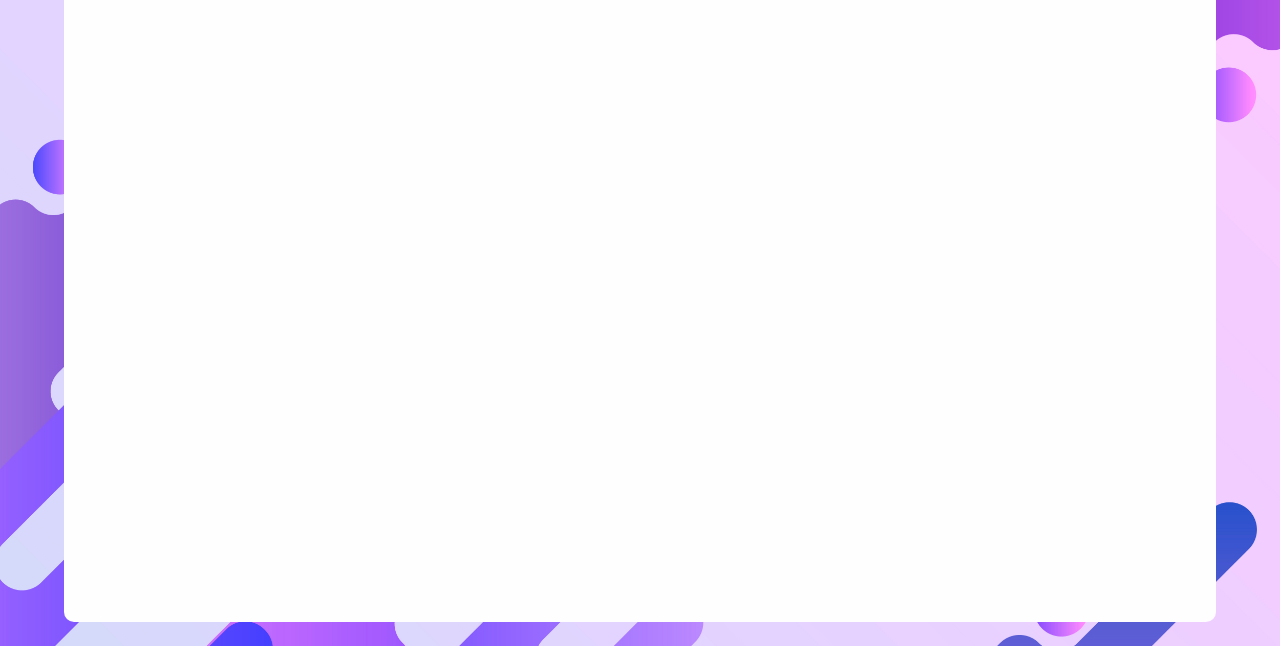
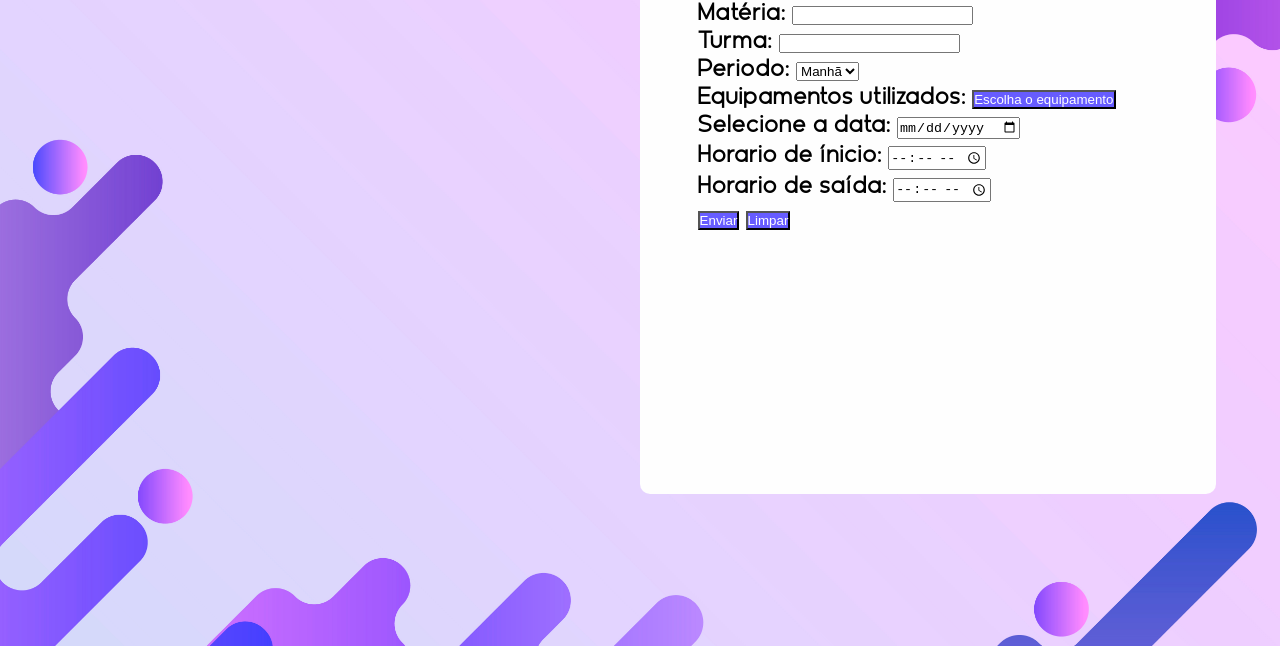
Before and after one commit to Guimart1/Site_Final_PWI, a plain HTML site: page agendamentoAnfi.html in a window 1280 px wide. Shown: the part 154-800 px from the top of the page. Drawn offline with Linux system fonts and the light colour scheme.

Commit message:
Atualização 22/06

```diff
--- a/agendamentoAnfi.html
+++ b/agendamentoAnfi.html
@@ -20,7 +20,7 @@
             <ul>
                 <li><a href="HomeProfessor.html">Home</a></li>
                 <li><a href="manutencaoLab.html">Manutenção do Laboratório</a></li>
-                <li><a href="agendamentoAnfi.html" class="active">Agendamento de Anfieatro</a></li>
+                <li><a href="agendamentoAnfi.html" class="active">Agendamento de Anfiteatro</a></li>
                 <li><a href="emprestimoEqui.html">Empréstimo de Equipamento</a></li>
                 <li><a href="chegadaAtrasada.html">Chegada Atrasada e Saída</a></li>
                 <li><a href="controleEstoque.html">Controle de Estoque</a></li>
@@ -33,6 +33,52 @@
             <div></div>
         </label>
     </header>
-    <div class="box"></div>
+    <div class="titleAnfi">
+        <h1>Faça o agendamento do anfiteatro</h1>
+    </div>
+    <div class="formAnfi">
+        <div class="posAnfi">
+            <div>
+                <label>Nome: </label>
+                <input type="text" name="">
+            </div>
+            <div>
+                <label>Matéria: </label>
+                <input type="text" name="">
+            </div>
+            <div>
+                <label>Turma: </label>
+                <input type="text" name="">
+            </div>
+            <div>
+                <label>Periodo: </label>
+                <select>
+                    <option value="1">Manhã</option>
+                    <option value="2">Tarde</option>
+                    <option value="3">Noite</option>
+                </select>
+            </div>
+            <div>
+                <label>Equipamentos utilizados: </label>
+                <button type="button">Escolha o equipamento</button>
+            </div>
+            <div>
+                <label>Selecione a data:</label>
+                <input type="date">
+            </div>
+            <div>
+                <label>Horario de ínicio:</label>
+                <input type="time">
+            </div>
+            <div>
+                <label>Horario de saída:</label>
+                <input type="time">
+            </div>
+            <div>
+                <button>Enviar</button>
+                <button>Limpar</button>
+            </div>
+        </div>
+    </div>
 </body>
 </html>
--- a/css/style.css
+++ b/css/style.css
@@ -479,3 +479,32 @@ table {
     transform: translateY(5px);
     transition: 0.8s;
 }
+.formAnfi {
+    position: absolute;
+    height: 70%;
+    width: 45%;
+    background-color: #fefefe;
+    left: 50%;
+    top: 11%;
+    border-radius: 10px;
+}
+.posAnfi {
+    margin-left: 10%;
+    margin-top: 6%;
+    font-size: 25px;
+}
+.posAnfi button{
+    background-color: #675cff;
+    color: #fefefe;
+}
+.titleAnfi {
+    position: absolute;
+    text-align: center;
+    left: 25%;
+    top: 11%;
+    width: 50%;
+    height: 5%;
+    border-radius: 10px;
+    background-color: #fefefe;
+    z-index: 9999;
+}
```
Also changed, not shown: HomeProfessor.html (+1 -1 lines), chegadaAtrasada.html (+1 -1 lines), controleEstoque.html (+1 -1 lines), emprestimoEqui.html (+1 -1 lines), feedback.html (+13 -2 lines), manutencaoLab.html (+1 -1 lines).
